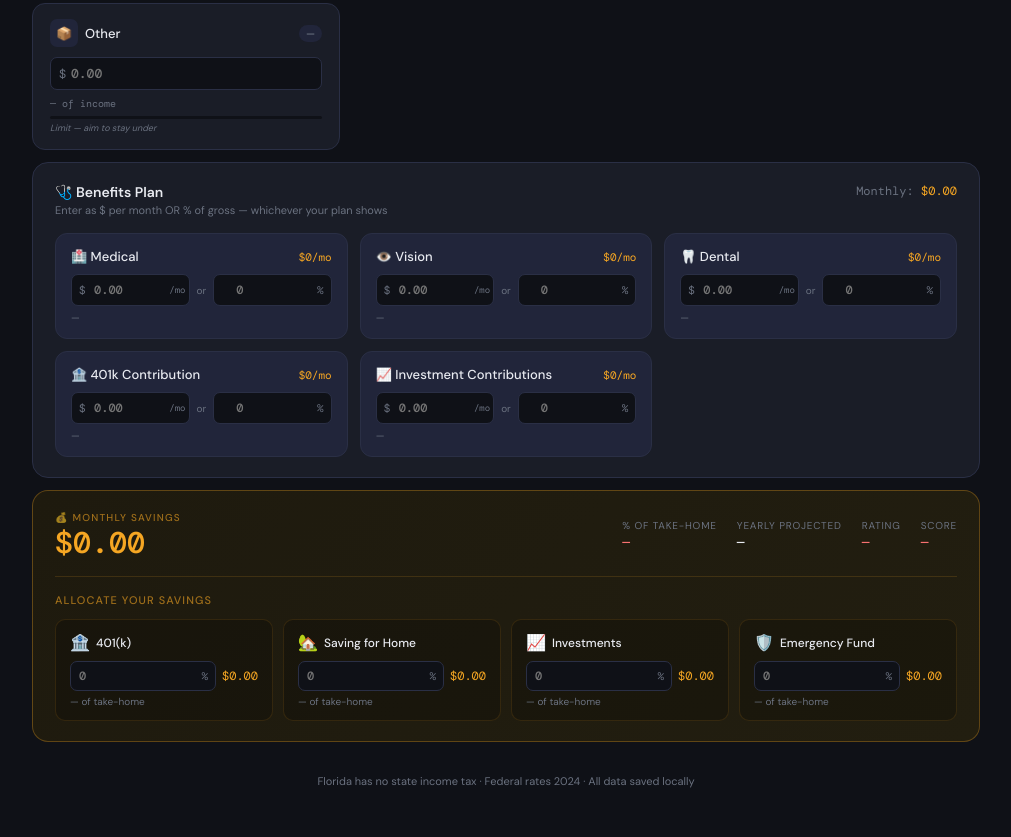
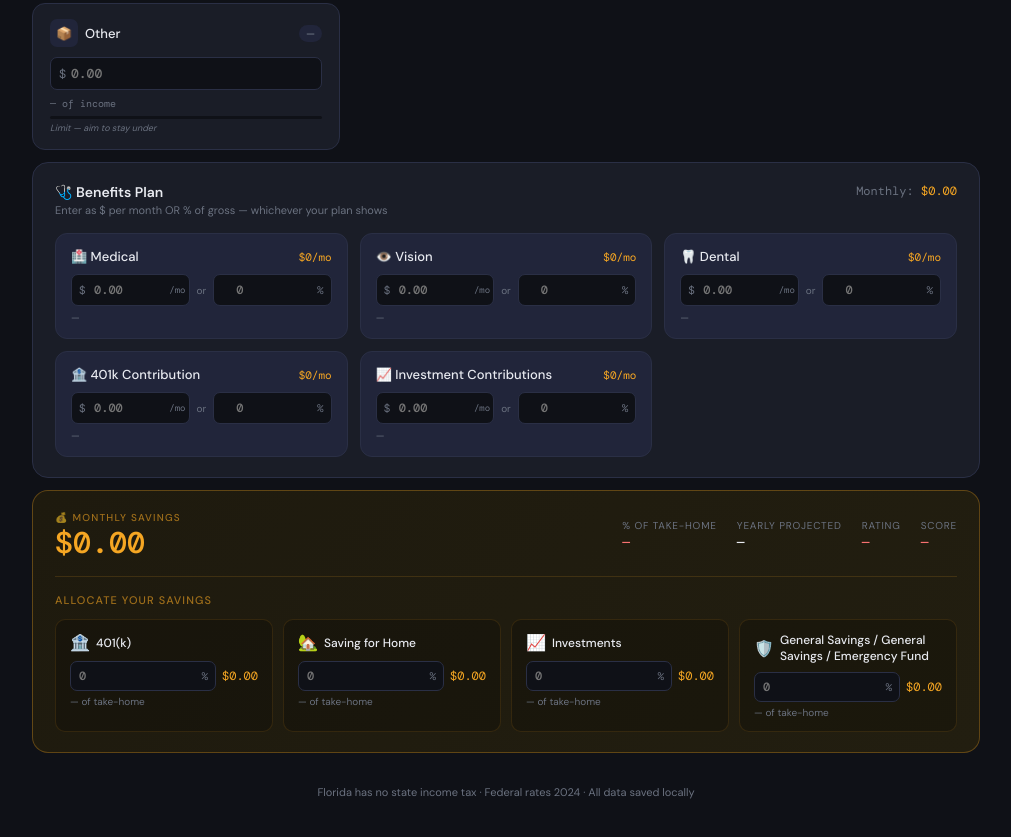
Before and after one commit to Lukeguy334/Budgeting-app, a plain HTML site: page index.html in a window 1280 px wide. Shown: the part 1457-2294 px from the top of the page, without its empty margins (134-1145 px from the left). Drawn offline with nearby package versions, Linux system fonts and the light colour scheme.

Commit message:
Refine emergency fund details and allocation handling
Updated emergency fund description and adjusted allocation logic.

```diff
--- a/index.html
+++ b/index.html
@@ -549,7 +549,7 @@ const ALLOC_BUCKETS=[
   {id:'401k',        name:'401(k)',          icon:'🏦'},
   {id:'home',        name:'Saving for Home', icon:'🏡'},
   {id:'investments', name:'Investments',     icon:'📈'},
-  {id:'emergency',   name:'Emergency Fund',  icon:'🛡️'},
+  {id:'emergency',   name:'General Savings / General Savings / Emergency Fund',  icon:'🛡️'},
 ];
 const LOAN_ICONS={mortgage:'🏠',auto:'🚗',personal:'💳',student:'🎓',other:'📄'};
 
@@ -736,10 +736,25 @@ function recalcBudget(){
     if(de)de.textContent=fmt(d);
     if(ip){if(mNet&&p)ip.innerHTML=`<span>${(d/mNet*100).toFixed(1)}%</span> of take-home`;else ip.textContent='— of take-home';}
   }
+  // Unallocated savings auto-route to General Savings / Emergency Fund
+  const unallocPct=Math.max(0,100-tap);
+  const unallocDollar=sav>0?sav*(unallocPct/100):0;
+  const emergEl=document.getElementById('alloc-dollar-emergency');
+  const emergPctEl=document.getElementById('alloc-income-pct-emergency');
+  const emergInput=document.getElementById('alloc-emergency');
+  if(emergEl&&emergInput){
+    const manualPct=parseFloat(state.alloc['emergency'])||0;
+    const manualDollar=sav>0?sav*(manualPct/100):0;
+    const autoExtra=tap<100?unallocDollar-manualDollar:0;
+    const totalEmerg=manualDollar+(autoExtra>0?autoExtra:0);
+    emergEl.textContent=fmt(totalEmerg);
+    if(emergPctEl&&mNet) emergPctEl.innerHTML=`<span>${(totalEmerg/mNet*100).toFixed(1)}%</span> of take-home${autoExtra>0?' (incl. unallocated)':''}`;
+  }
   const wEl=document.getElementById('alloc-warning');
   if(tap>100){wEl.textContent=`⚠ Total is ${tap}% — over 100%`;wEl.style.color='var(--danger)';}
   else if(tap===100){wEl.textContent='✓ Fully allocated';wEl.style.color='var(--good)';}
-  else if(tap>0){wEl.textContent=`${tap}% allocated · ${100-tap}% unassigned`;wEl.style.color='var(--muted)';}
+  else if(tap>0){wEl.textContent=`${tap}% allocated · ${100-tap}% unassigned → auto to General Savings`;wEl.style.color='var(--muted)';}
+  else if(sav>0){wEl.textContent='All unallocated savings → General Savings / Emergency Fund';wEl.style.color='var(--muted)';}
   else wEl.textContent='';
   const CIRC=2*Math.PI*54;
   const ep=mNet?Math.min(1,totalExp/mNet):0,sp2=mNet?Math.max(0,Math.min(1-ep,sav/mNet)):0;
@@ -984,11 +999,13 @@ function calcPTOAccrued(){
   const now=new Date();
   const start=new Date(PTO_START_DATE+'T00:00:00');
   if(now<start) return 0;
-  // Accrual is 10 hrs per completed month since start date.
-  // A "completed month" means we've passed the same day-of-month as the start date.
-  let months=( now.getFullYear()-start.getFullYear())*12+(now.getMonth()-start.getMonth());
-  // If we haven't yet hit the day-of-month anniversary this month, subtract one
-  if(now.getDate()<start.getDate()) months=Math.max(0,months-1);
+  // PTO resets each Jan 1. Count accrual from the later of: Jan 1 this year OR start date.
+  const yearStart=new Date(now.getFullYear(),0,1);
+  const accrualFrom=start>yearStart?start:yearStart;
+  // Count completed months since accrualFrom
+  let months=(now.getFullYear()-accrualFrom.getFullYear())*12+(now.getMonth()-accrualFrom.getMonth());
+  // Only count a month as complete if we've passed the same day-of-month as accrualFrom
+  if(now.getDate()<accrualFrom.getDate()) months=Math.max(0,months-1);
   return Math.min(PTO_MAX_ANNUAL, months*PTO_ACCRUAL_PER_MONTH);
 }
 
```
